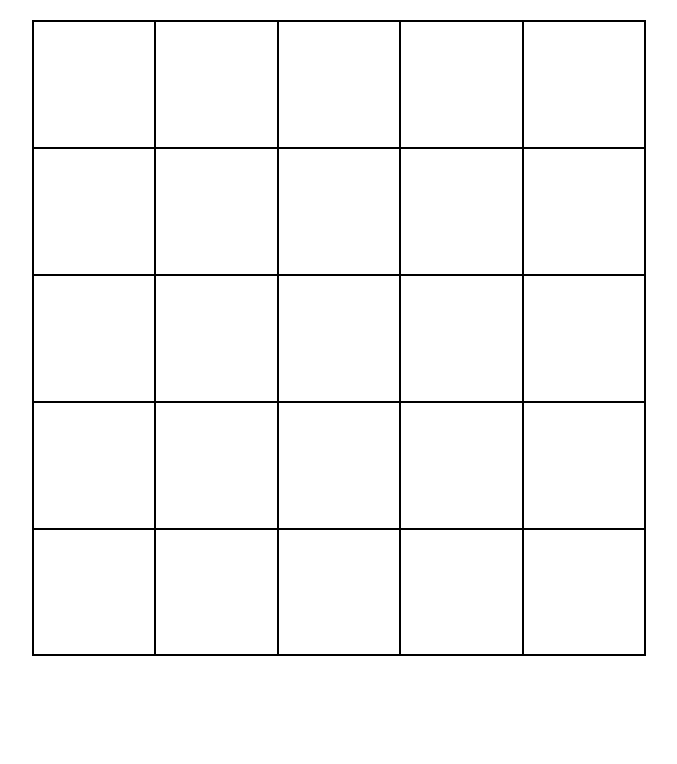
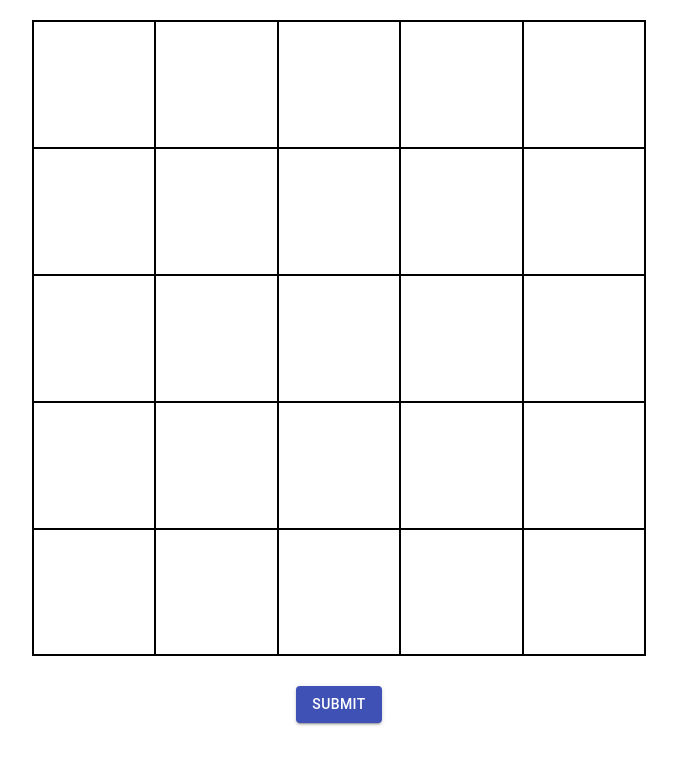
Before and after one commit to k0kishima/crossword_brain_training, a React (Create React App) app: page /answer in a window 1280 px wide. Shown: the top 764 px of the page, without its empty margins (301-978 px from the left). Built offline with nearby package versions, Linux system fonts and the light colour scheme.

Commit message:
implement submit button

```diff
--- /dev/null
+++ b/src/components/pages/AnswerPage/SubmitButton/Container/index.tsx
@@ -0,0 +1,12 @@
+import React from 'react';
+import { useDispatch } from 'react-redux';
+import { questionStore } from 'store/question';
+import { SubmitButton } from '../Presentation';
+
+export const SubmitButtonContainer: React.FC = () => {
+  const handleClieck = () => {
+    alert('submit');
+  };
+
+  return <SubmitButton handleClick={handleClieck} />;
+};
--- /dev/null
+++ b/src/components/pages/AnswerPage/SubmitButton/Presentation/index.tsx
@@ -0,0 +1,14 @@
+import React from 'react';
+import { Button } from '@material-ui/core';
+
+type Props = {
+  handleClick: () => void;
+};
+
+export const SubmitButton: React.FC<Props> = ({ handleClick }: Props) => {
+  return (
+    <Button variant="contained" color="primary" onClick={handleClick}>
+      Submit
+    </Button>
+  );
+};
--- a/src/components/pages/AnswerPage/index.tsx
+++ b/src/components/pages/AnswerPage/index.tsx
@@ -1,10 +1,24 @@
 import React from 'react';
 import { TableContainer } from './Table';
+import { Button, Box } from '@material-ui/core';
+import styled from 'styled-components';
+import { SubmitButtonContainer } from './SubmitButton/Container';
 
 export const AnswerPage: React.FC = () => {
+  const Styled = styled.div`
+    button,
+    a {
+      margin: 10px 30px 30px 30px;
+    }
+  `;
+
   return (
-    <>
+    <Styled>
       <TableContainer />
-    </>
+
+      <Box textAlign="center">
+        <SubmitButtonContainer />
+      </Box>
+    </Styled>
   );
 };
```
